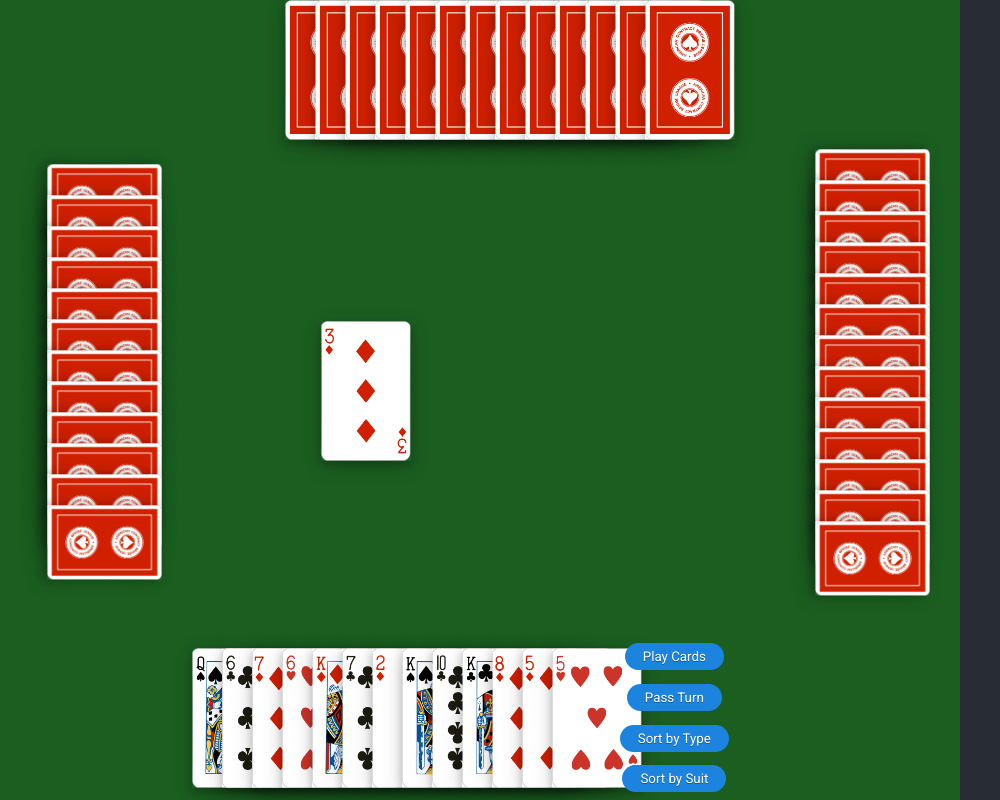
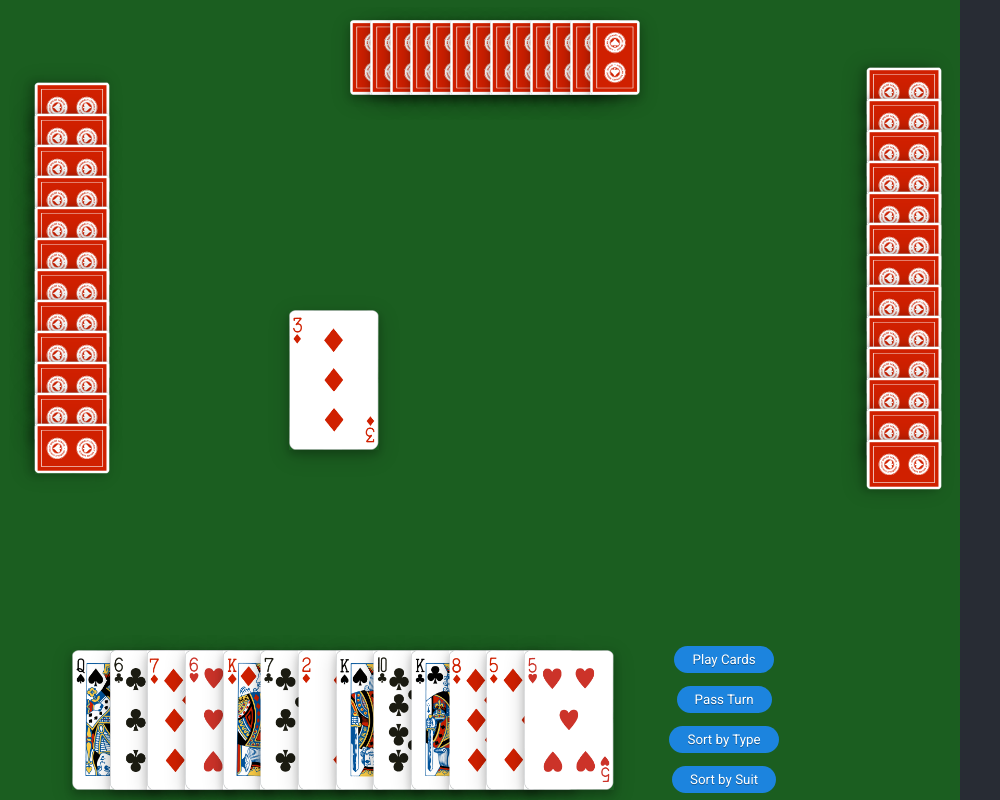
Before and after one commit to richardlau123/BigTwoJS, a React (Create React App) app: page / in a window 1280 px wide. Shown: the whole page, without its empty margins (0-1000 px from the left). Built offline with nearby package versions, Linux system fonts and the light colour scheme.

Commit message:
disable button not on turn

```diff
--- a/src/App.css
+++ b/src/App.css
@@ -26,18 +26,27 @@
   height: 100vh;
   width: 75vw;
   display: flex;
+  flex-direction: column;
   align-items: center;
   justify-content: space-between;
 }
 
+.game-opponent{
+  display:flex;
+}
+
+.game-player{
+  display:flex;
+}
+
 .game-left {
   height: 100%;
-  width: 15vw;
+  width: 10vw;
 }
 
 .game-middle {
   height: 100%;
-  width: 45vw;
+  width: 55vw;
   display: flex;
   flex-direction: column;
   justify-content: space-between;
@@ -45,7 +54,7 @@
 
 .game-right {
   height: 100%;
-  width: 15vw;
+  width: 10vw;
 }
 
 .player-action {
@@ -76,13 +85,18 @@
   transition: all 0.2s;
 }
 
+.disabled-button{
+  cursor: default;
+  background-color:#424242;
+}
+
 .player-button:hover{
  border-color: rgba(255,255,255,1);
  border-radius:2em;
 }
 .player-container {
-  height: 25vh;
-  width: 100%;
+  height: 20vh;
+  width: 85%;
   display: flex;
   align-self: center;
   align-items: center;
@@ -95,7 +109,7 @@
 }
 
 .playingfield-container{
-  height: 75vh;
+  height: 65vh;
   width: 100%;
   display:flex;
   flex-direction: column;
@@ -134,7 +148,7 @@
 }
 
 .opponent-container {
-  height: 20vh;
+  height: 15vh;
   width: 100%;
   display: flex;
   align-self: center;
@@ -184,17 +198,17 @@
 }
 
 .computer-side{
-  width: 75px;
-  height: 115px;
-  margin-bottom: -100px;
+  width: 50px;
+  height: 75px;
+  margin-bottom: -50px;
   transform: rotate(90deg) translateY(-1vh);
   box-shadow: 0 4px 8px 0 rgba(0, 0, 0, 0.2), 0 6px 20px 0 rgba(0, 0, 0, 0.19);
 }
 
 .computer-top{
-  width: 90px;
-  height: 140px;
-  margin-right:-60px;
+  width: 50px;
+  height: 75px;
+  margin-right:-30px;
   box-shadow: 0 4px 8px 0 rgba(0, 0, 0, 0.2), 0 6px 20px 0 rgba(0, 0, 0, 0.19);
 }
 
@@ -360,14 +374,14 @@
   }
 
   .computer-side{
-    width: 75px;
-    height: 115px;
-    margin-bottom: -100px;
+    width: 50px;
+    height: 75px;
+    margin-bottom: -50px;
   }
 
   .computer-top{
-    width: 75px;
-    height: 115px;
-    margin-right:-50px;
+    width: 50px;
+    height: 75px;
+    margin-right:-30px;
   }
 }
--- a/src/Game.jsx
+++ b/src/Game.jsx
@@ -234,6 +234,7 @@ class Game extends Component{
     render(){
         return(
         <div className="game-container">
+            <div className="game-opponent">
                 <div className="game-left">
                     <Opponent class="opponent-container-left" cardClass="computer-side" cards={this.state.opponentLeftCards} ></Opponent>
                 </div>
@@ -246,18 +247,22 @@ class Game extends Component{
                         opponentTop={this.state.opponentTopField}
                     >
                     </PlayingField>
+                </div>
+                <div className="game-right">
+                    <Opponent class="opponent-container-right" cardClass="computer-side" cards={this.state.opponentRightCards} ></Opponent>
+                </div>
+            </div>
+            {/* <div className="game-player"> */}
                 <Player
                     cards={this.state.playerCards}
+                    playerTurn={(this.state.turn === "player")}
                     playCards={this.playerPlayCards}
                     passTurn={this.playerPassTurn}
                     turn={this.state.turn}
                     numberSort={this.numberSort}
                     suitSort={this.suitSort}>
                 </Player>
-            </div>
-            <div className="game-right">
-                <Opponent class="opponent-container-right" cardClass="computer-side" cards={this.state.opponentRightCards} ></Opponent>
-            </div>
+            {/* </div> */}
         </div>
         )
     }
--- a/src/Player.js
+++ b/src/Player.js
@@ -30,15 +30,30 @@ class Player extends Component{
     }
 
     handlePlayClick(e){
-        if(this.props.playCards(this.state.selectedCards)) {
-            this.setState({
-                selectedCards: []
-            })
+        e.preventDefault()
+        if(this.props.playerTurn) {
+            if(this.props.playCards(this.state.selectedCards)) {
+                this.setState({
+                    selectedCards: []
+                })
+            }
+            document.getElementById("playbtn").disabled = true
+            setTimeout(()=> {
+                document.getElementById("playbtn").disabled = false
+            },1500)
         }
+
     }
 
     handlePassTurnClick(e){
-        this.props.passTurn()
+        e.preventDefault()
+        if(this.props.playerTurn) {
+            this.props.passTurn()
+            document.getElementById("passbtn").disabled = true
+            setTimeout(()=> {
+                document.getElementById("passbtn").disabled = false
+            },1500)
+        }
     }
 
     handleNumberSort(){
@@ -50,9 +65,8 @@ class Player extends Component{
     }
 
     render(){
+        let actionButton = this.props.playerTurn ? "" : "disabled-button"
         let cards = this.props.cards;
-        //console.log(cards)
-        // if(cards){
             return(
                 <div className="player-container">
                         {cards && cards.map((card, i) => {
@@ -61,14 +75,13 @@ class Player extends Component{
                         }
                         )}
                     <div className="player-action">
-                        <button className="player-button" onClick={this.handlePlayClick}>Play Cards</button>
-                        <button className="player-button" onClick={this.handlePassTurnClick}>Pass Turn</button>
+                        <button id="playbtn" className={"player-button " + actionButton} onClick={this.handlePlayClick}>Play Cards</button>
+                        <button id="passbtn" className={"player-button " + actionButton} onClick={this.handlePassTurnClick}>Pass Turn</button>
                         <button className="player-button" onClick={this.handleNumberSort}>Sort by Type</button>
                         <button className="player-button" onClick={this.handleSuitSort}>Sort by Suit</button>
                     </div>
                 </div>
                 )
-                // }
 
     }
 }
```
Lines whose indentation alone changed are shown as unchanged.
